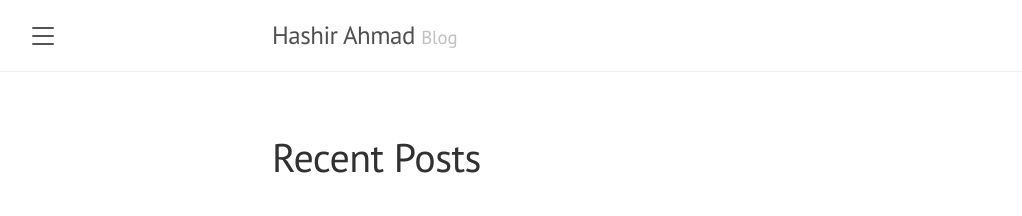
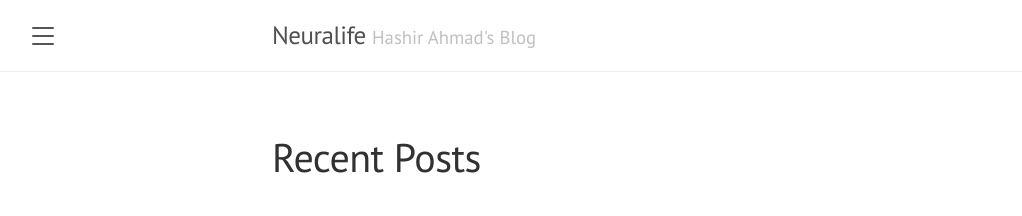
Before and after one commit to hash-ir/hash-ir.github.io, a Jekyll site: the page built from index.html, in a window 1280 px wide. Shown: the top 216 px of the page, without its empty margins (8-1030 px from the left). Built offline with Jekyll 4.4.1, drawn with Linux system fonts in a browser that asks for light colours; the list of posts is cut into pages by our own code.

```diff
--- a/_config.yml
+++ b/_config.yml
@@ -1,6 +1,6 @@
 # Setup
-title:               Hashir Ahmad
-tagline:             Blog
+title:               Neuralife
+tagline:             Hashir Ahmad's Blog
 description:         'Welcome to my blog! I hope you find something interesting here.'
 url:                 https://hash-ir.github.io
 baseurl:             ''
```
Also changed, not shown: README.md.
